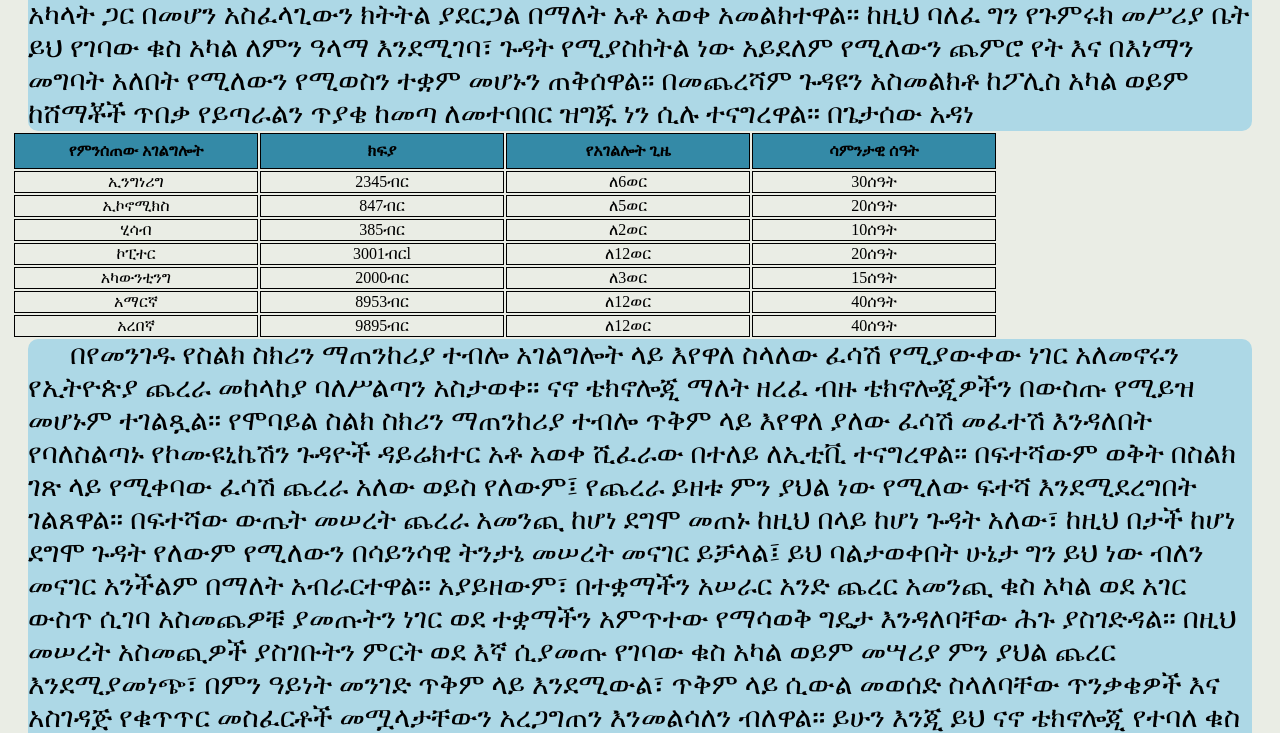
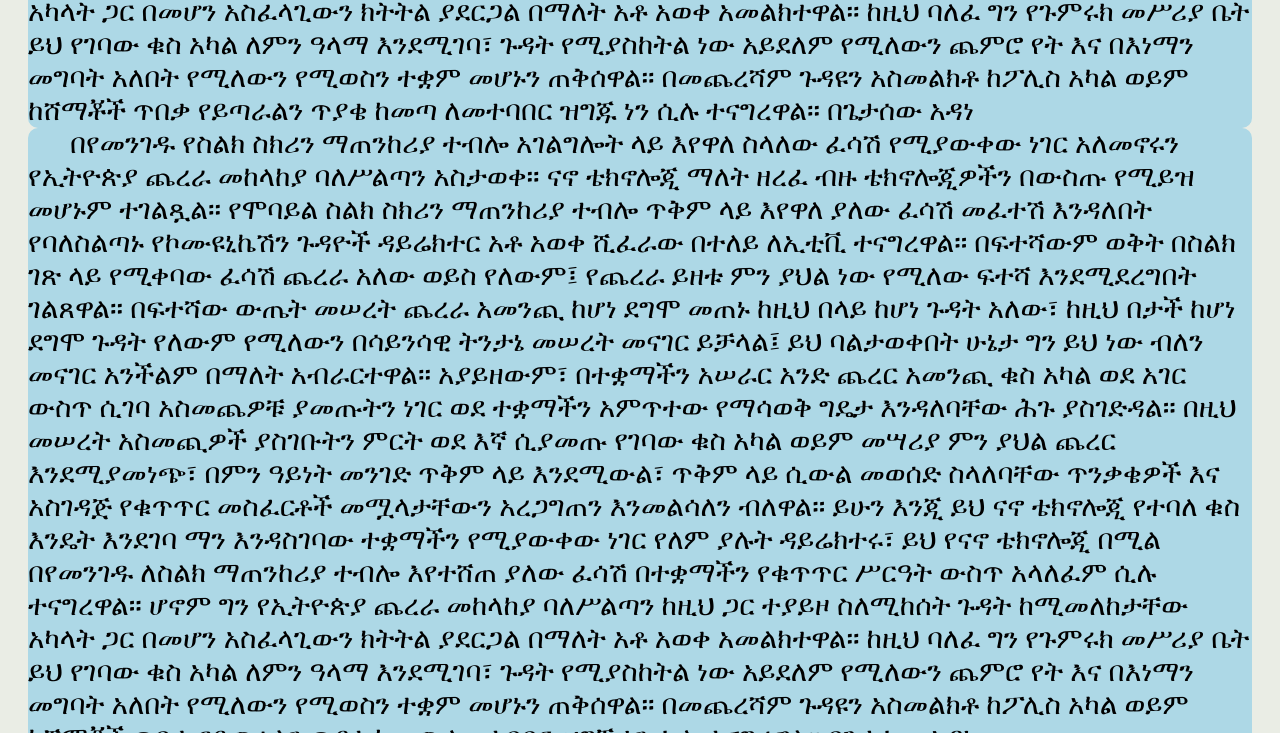
Before and after one commit to ibrahimendire/Ebrahim-Endris, a plain HTML site: page index.html in a window 1280 px wide. Shown: the part 1852-2585 px from the top of the page. Drawn offline with Linux system fonts and the light colour scheme.

Commit message:
Update index.html

```diff
--- a/index.html
+++ b/index.html
@@ -3,14 +3,14 @@
 <html>
 
 <head>
-    <title>እብራሂም እንድሪስ </title>
+    <title>Lear Code with Ibrahim</title>
     <link href="two.css" rel="stylesheet" type="text/css" />
-    <h1 id="about">Ëßrãhîm Ëñdrîs</h1>
+    <h1 id="about">Learn HTML</h1>
     <table>
         <tr>
-            <th id="tb"><a href="#born">ኢንግነሪግ</a> </th>
-            <th id="tb"><a href="#education">ኢኮኖሚክስ</a></th>
-            <th id="tb"><a href="#work">አማርኛ</a> </th>
+            <th id="tb"><a href="#born">introduction</a> </th>
+            <th id="tb"><a href="#education">HTML</a></th>
+            <th id="tb"><a href="#work">CSS</a> </th>
             <th id="tb"><a href="#contact">Contact Me</a></th>
             <th id="tb"><a href="#follow">Follow Me</a></th>
         </tr>
@@ -22,7 +22,7 @@
 
         <img id="profile" src="L.png" alt="profile">
         <article>
-            <p id="born">ኢንግነሪግ</p>
+            <p id="born">Introduction</p>
             <p class="para">&nbsp &nbsp &nbsp የስልክ ስክሪን ማጠንከሪያ ተብሎ አገልግሎት ላይ እየዋለ ያለው ፈሳሽ ዕውቅና የለውም ተባለ
                 ********************************************************
                 በየመንገዱ የስልክ ስክሪን ማጠንከሪያ ተብሎ አገልግሎት ላይ እየዋለ ስላለው ፈሳሽ የሚያውቀው ነገር አለመኖሩን የኢትዮጵያ ጨረራ መከላከያ ባለሥልጣን አስታወቀ።
@@ -47,7 +47,7 @@
         </article>
 
         <article>
-            <p id="education">ኢኮኖሚክስ</p>
+            <p id="education">HTML</p>
             <p class="para"> &nbsp &nbsp &nbsp  በየመንገዱ የስልክ ስክሪን ማጠንከሪያ ተብሎ አገልግሎት ላይ እየዋለ ስላለው ፈሳሽ የሚያውቀው ነገር አለመኖሩን የኢትዮጵያ ጨረራ መከላከያ ባለሥልጣን አስታወቀ።
                 ናኖ ቴክኖሎጂ ማለት ዘረፈ ብዙ ቴክኖሎጂዎችን በውስጡ የሚይዝ መሆኑም ተገልጿል።
                 የሞባይል ስልክ ስክሪን ማጠንከሪያ ተብሎ ጥቅም ላይ እየዋለ ያለው ፈሳሽ መፈተሽ እንዳለበት የባለስልጣኑ የኮሙዩኒኬሽን ጉዳዮች ዳይሬክተር አቶ አወቀ ሺፈራው በተለይ ለኢቲቪ ተናግረዋል።
@@ -61,65 +61,8 @@
                 በመጨረሻም ጉዳዩን አስመልክቶ ከፖሊስ አካል ወይም ከሸማቾች ጥበቃ የይጣራልን ጥያቄ ከመጣ ለመተባበር ዝግጁ ነን ሲሉ ተናግረዋል።
                 በጌታሰው አዳነ
             </p>
-            <table>
-                <tr>
-                    <th></th>
-                    <th id="tableHead">የምንሰጠው አገልግሎት</th>
-                    <th id="tableHead"> ክፍያ</th>
-                    <th id="tableHead">የአገልሎት ጊዜ</th>
-                    <th id="tableHead"> ሳምንታዊ ሰዓት</th>
-                </tr>
-                </tr>
-                <tr>
-                    <td></td>
-                    <td id="cell">ኢንግነሪግ</td>
-                    <td id="cell">2345ብር</td>
-                    <td id="cell">ለ6ወር</td>
-                    <td id="cell">30ሰዓት</td>
-                </tr>
-                <tr>
-                    <td></td>
-                    <td id="cell">ኢኮኖሚክስ</td>
-                    <td id="cell">847ብር</td>
-                    <td id="cell">ለ5ወር</td>
-                    <td id="cell">20ሰዓት</td>
-                </tr>
-                <tr>
-                    <td></td>
-                    <td id="cell">ሂሳብ</td>
-                    <td id="cell">385ብር</td>
-                    <td id="cell">ለ2ወር</td>
-                    <td id="cell">10ሰዓት</td>
-                </tr>
-                <tr>
-                    <td></td>
-                    <td id="cell">ኮፒተር</td>
-                    <td id="cell">3001ብርl</td>
-                    <td id="cell">ለ12ወር</td>
-                    <td id="cell">20ሰዓት</td>
-                </tr>
-                <tr>
-                    <td></td>
-                    <td id="cell">አካውንቲንግ</td>
-                    <td id="cell">2000ብር</td>
-                    <td id="cell">ለ3ወር</td>
-                    <td id="cell">15ሰዓት</td>
-                </tr>
-                <tr>
-                    <td></td>
-                    <td id="cell">አማርኛ</td>
-                    <td id="cell">8953ብር</td>
-                    <td id="cell">ለ12ወር</td>
-                    <td id="cell">40ሰዓት</td>
-                </tr>
-                <tr>
-                    <td></td>
-                    <td id="cell">አረበኛ</td>
-                    <td id="cell">9895ብር</td>
-                    <td id="cell">ለ12ወር</td>
-                    <td id="cell">40ሰዓት</td>
-                </tr>
-            </table>
+
+
             <p class="para"> &nbsp &nbsp &nbsp  በየመንገዱ የስልክ ስክሪን ማጠንከሪያ ተብሎ አገልግሎት ላይ እየዋለ ስላለው ፈሳሽ የሚያውቀው ነገር አለመኖሩን የኢትዮጵያ ጨረራ መከላከያ ባለሥልጣን አስታወቀ።
                 ናኖ ቴክኖሎጂ ማለት ዘረፈ ብዙ ቴክኖሎጂዎችን በውስጡ የሚይዝ መሆኑም ተገልጿል።
                 የሞባይል ስልክ ስክሪን ማጠንከሪያ ተብሎ ጥቅም ላይ እየዋለ ያለው ፈሳሽ መፈተሽ እንዳለበት የባለስልጣኑ የኮሙዩኒኬሽን ጉዳዮች ዳይሬክተር አቶ አወቀ ሺፈራው በተለይ ለኢቲቪ ተናግረዋል።
@@ -143,7 +86,7 @@
 
         </article>
         <article>
-            <p id="work">አማርኛ</p>
+            <p id="work">CSS</p>
             <p class="para">
                 &nbsp &nbsp &nbsp ይህ ለሙከራ የተሰራ ዌብ ሳይት ነው . ይህ ለሙከራ የተሰራ ዌብ ሳይት ነው .
                 ይህ ለሙከራ የተሰራ ዌብ ሳይት ነው .
```
